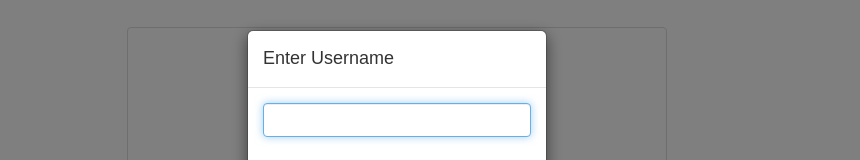
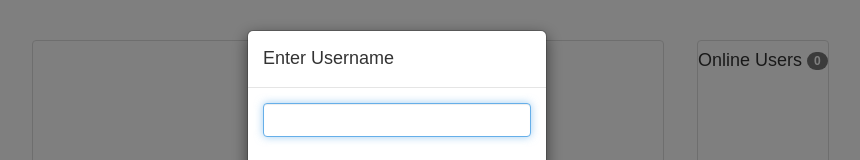
Before and after one commit to charles-bin/node_chat, a React (Create React App) app: page / in a window 1280 px wide. Shown: the top 160 px of the page, without its empty margins (243-1103 px from the left). Built offline with nearby package versions, Linux system fonts and the light colour scheme.

Commit message:
Added panel to display online users

```diff
--- a/src/actions/index.js
+++ b/src/actions/index.js
@@ -1,6 +1,7 @@
 export const REGISTER_SOCKET = 'REGISTER_SOCKET'
 export const APPEND_MESSAGE = 'APPEND_MESSAGE'
 export const SET_USERNAME = 'SET_USERNAME'
+export const SET_USERLIST = 'SET_USERLIST'
 
 export function initSocket(username) {
   return dispatch => {
@@ -18,6 +19,10 @@ export function initSocket(username) {
 
     socket.on('user update', (message) => {
       dispatch(appendMessage(message))
+    })
+
+    socket.on('user list', (userList) => {
+      dispatch(setUserList(userList))
     })
   }
 }
@@ -49,3 +54,10 @@ function setUsername(username) {
     username
   }
 }
+
+export function setUserList(userList) {
+  return {
+    type: SET_USERLIST,
+    userList
+  }
+}
--- /dev/null
+++ b/src/components/Users.js
@@ -0,0 +1,21 @@
+import React from 'react'
+import { Badge, ListGroup, ListGroupItem } from 'react-bootstrap'
+
+const listStyle = {
+  'border-style': 'none',
+  'padding': '2px 5px',
+}
+
+export default function Users(props) {
+  const { userList } = props
+  return (
+    <div>
+      <h4 style={{'white-space': 'nowrap'}}>Online Users <Badge>{userList.length}</Badge></h4>
+      <ListGroup>
+        { userList.map((user, i) => {
+          return <ListGroupItem key={i} style={listStyle}>{user}</ListGroupItem>
+        })}
+      </ListGroup>
+    </div>
+  )
+}
--- a/src/containers/App.css
+++ b/src/containers/App.css
@@ -8,12 +8,18 @@ html, body, #root, .container, .panel-body {
 }
 
 .panel {
-  margin-top: 5%;
+  position: absolute;
+  top: 5%;
   height: 90%;
+  width: 95%;
 }
 
 .full-height {
   height: 100%;
+}
+
+#user-list {
+  width: auto;
 }
 
 #chat-display {
--- a/src/containers/App.js
+++ b/src/containers/App.js
@@ -5,6 +5,7 @@ import './App.css'
 import Messages from '../components/Messages'
 import Input from '../components/Input'
 import Username from '../components/Username'
+import Users from '../components/Users'
 import { appendMessage } from '../actions/index'
 import { Panel, Grid, Row, Col } from 'react-bootstrap'
 
@@ -48,11 +49,17 @@ class App extends Component {
 
   render() {
     console.log("App.render")
-    const { dispatch, messages, username } = this.props
+    const { dispatch, messages, username, userList } = this.props
     return (
       <Grid>
-        <Col md={6} mdOffset={3} className="full-height">
-          <Username dispatch={dispatch} username={username} />
+        <Username dispatch={dispatch} username={username} />
+        <Col
+          lg={7} lgOffset={2}
+          md={7} mdOffset={1}
+          sm={7} smOffset={0}
+          xs={7} xsOffset={0}
+          className="full-height"
+        >
           <Panel>
             <Row id="chat-display">
               <Col md={12}>
@@ -72,6 +79,17 @@ class App extends Component {
             </Row>
           </Panel>
         </Col>
+        <Col
+          lg={2}
+          md={3}
+          sm={3}
+          xs={3}
+          className="full-height"
+        >
+          <Panel id="user-list">
+            <Users userList={userList}/>
+          </Panel>
+        </Col>
       </Grid>
     )
   }
@@ -82,17 +100,19 @@ App.propTypes = {
   socket: PropTypes.object.isRequired,
   messages: PropTypes.array.isRequired,
   username: PropTypes.string.isRequired,
+  userList: PropTypes.array.isRequired,
 }
 
 /* By default, the entire state is provided to the AsyncApp component through the prop variable.
   This function can filter/modify the prop values before they reach the component.
 */
 function mapStateToProps(state) {
-  const { receiveSocket, receiveMessage, username } = state
+  const { receiveSocket, receiveMessage, username, userList } = state
   return {
     socket: receiveSocket,
     messages: receiveMessage,
     username: username,
+    userList: userList,
   }
 }
 
--- a/src/reducers/index.js
+++ b/src/reducers/index.js
@@ -4,6 +4,7 @@ import {
   REGISTER_SOCKET,
   APPEND_MESSAGE,
   SET_USERNAME,
+  SET_USERLIST,
 } from '../actions/index'
 
 function receiveSocket(state={}, action) {
@@ -33,10 +34,20 @@ function username(state='', action) {
   }
 }
 
+function userList(state=[], action) {
+  switch (action.type) {
+    case SET_USERLIST:
+      return action.userList
+    default:
+      return state
+  }
+}
+
 const rootReducer = combineReducers({
   receiveSocket,
   receiveMessage,
   username,
+  userList,
 })
 
 export default rootReducer
--- a/src/server/index.js
+++ b/src/server/index.js
@@ -24,14 +24,18 @@ var server = app.listen(PORT, () => {
   console.log(`App listening on port ${PORT}!`)
 })
 
+var userList = {}
+
 // socket.io listens on the same HTTP server instance
 var io = require('socket.io').listen(server)
 
 io.on('connection', (socket) => {
   const user = socket.handshake.query.username
+  userList[user] = true
   console.log(user + ' has connected')
 
   io.emit('user update', user + " has connected")
+  io.emit('user list', Object.keys(userList))
 
   socket.on('chat message', (username, message) => {
     console.log(username + ': ' + message)
@@ -39,7 +43,9 @@ io.on('connection', (socket) => {
   })
 
   socket.on('disconnect', () => {
+    delete userList[user]
     console.log(user + ' has disconnected')
     io.emit('user update', user + " has disconnected")
+    io.emit('user list', Object.keys(userList))
   })
 })
```
